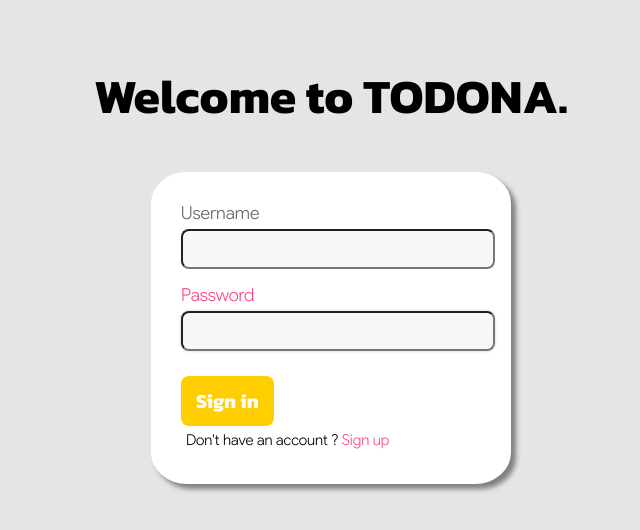
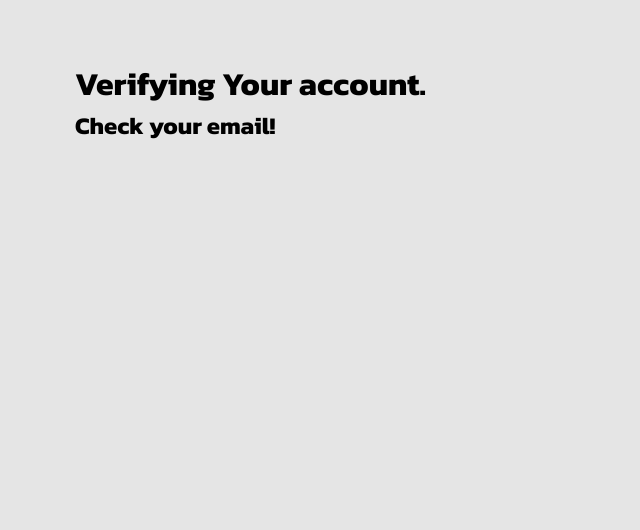
Before and after one commit to j4m3ee/Learn_Frontend, a React (Create React App) app: page /verify in a window 1280 px wide. Before the commit this address led to /auth. Shown: the top 530 px of the page, without its empty margins (309-949 px from the left). Built offline with nearby package versions, Linux system fonts and the light colour scheme; no server answers; a web font is replaced by a local one.

Commit message:
email verification system

```diff
--- a/src/App.js
+++ b/src/App.js
@@ -15,7 +15,8 @@ import {
   HomePage,
   AuthPage,
   ProfilePage,
-  EditPage
+  EditPage,
+  VerifyEmail
 } from './container'
 import { AuthApi, AuthProvider } from "./AuthApi"
 import HashLoader from "react-spinners/HashLoader"
@@ -61,6 +62,8 @@ const Routes = () => {
       <ProtectedRoute exact path="/profile" auth={Auth.auth} component={ProfilePage} />
       <ProtectedRoute exact path="/edit/:id" auth={Auth.auth} component={EditPage} />
       <ProtectedLogin exact path="/auth" auth={Auth.auth} component={AuthPage} />
+      <ProtectedLogin exact path="/verify/:token" auth={Auth.auth} component={VerifyEmail} />
+      <ProtectedLogin exact path="/verify" auth={Auth.auth} component={VerifyEmail} />
       <Redirect to="/" />
     </Switch>
   )
--- a/src/container/authPage.js
+++ b/src/container/authPage.js
@@ -5,8 +5,10 @@ import axios from 'axios'
 import Cookies from 'js-cookie'
 import { AuthApi } from '../AuthApi'
 import HashLoader from "react-spinners/HashLoader"
+import { useHistory } from 'react-router'
 
 export default function AuthPage() {
+    const history = useHistory()
     const [username, setUsername] = useState('')
     const [password, setPassword] = useState('')
     const [email, setEmail] = useState('')
@@ -70,9 +72,10 @@ export default function AuthPage() {
                 if (result.data.auth) {
                     setLoading(false)
                     console.log(result.data)
-                    Cookies.set("token", result.data.token)
-                    window.location.reload();
+                    // Cookies.set("token", result.data.token)
+                    // window.location.reload();
                     clearInput()
+                    history.push(`/verify`)
                 } else {
                     throw result.data
                 }
--- a/src/container/index.js
+++ b/src/container/index.js
@@ -7,6 +7,7 @@ import HomePage from './homePage'
 import AuthPage from './authPage'
 import ProfilePage from './profilePage'
 import EditPage from './editPage'
+import VerifyEmail from './verifyEmail'
 
 export {TodoPage,
     CreatePage,
@@ -16,5 +17,6 @@ export {TodoPage,
     HomePage,
     AuthPage,
     ProfilePage,
-    EditPage
+    EditPage,
+    VerifyEmail
 }
--- /dev/null
+++ b/src/container/verifyEmail.js
@@ -0,0 +1,35 @@
+import { useEffect } from 'react'
+import axios from 'axios'
+import { Link } from 'react-router-dom'
+import { useHistory, useParams } from "react-router-dom";
+
+export default function VerifyEmail() {
+    const history = useHistory();
+    const { token } = useParams();
+
+    const verifyToken = async () => {
+        const res = await axios.get(`https://learn-backend-snapm.herokuapp.com/api/verify/${token}`)
+        console.log(res)
+    }
+
+    useEffect(() => {
+        verifyToken()
+    }, [])
+
+    return (
+        <div>
+            <h1>Verifying Your account.</h1>
+            {token ? (
+                <div>
+                    <Link to="/auth" onClick={() => console.log('Go Login')}><button className="create-button">Login</button></Link>
+                </div>
+            ) : (
+                <div>
+                    <h2>Check your email!</h2>
+                </div>
+            )}
+
+
+        </div>
+    )
+}
```
